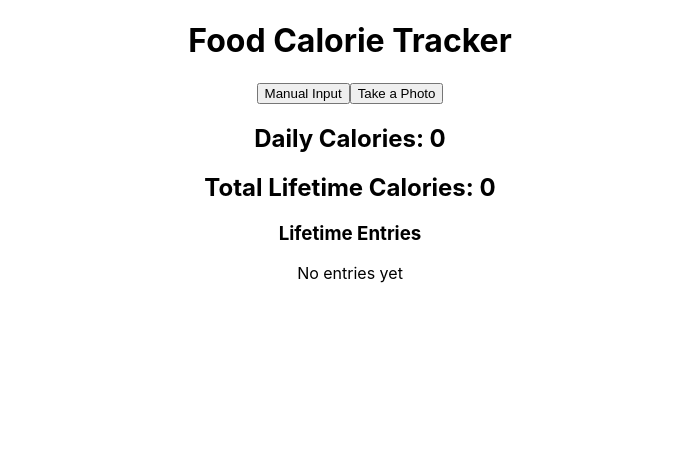
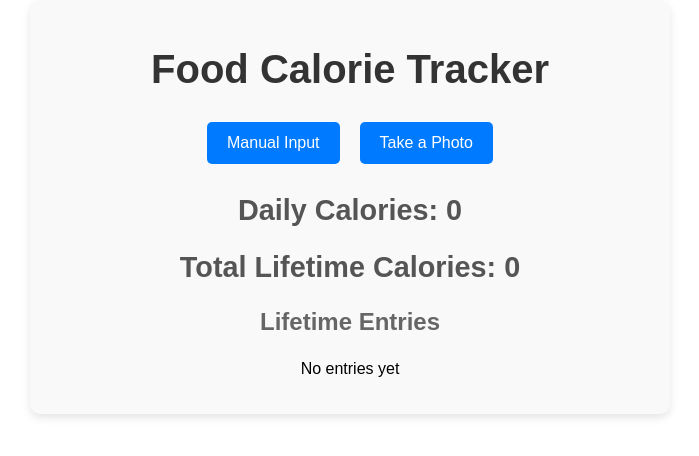
Before and after one commit to 2024acheong/girlshoohack, a React (Create React App) app in the folder frontend/: page / in a window 1280 px wide. Shown: the top 456 px of the page, without its empty margins (290-989 px from the left). Built offline with nearby package versions, Linux system fonts and the light colour scheme.

Commit message:
Update App.css
1st copy

```diff
--- a/frontend/src/App.css
+++ b/frontend/src/App.css
@@ -1,38 +1,100 @@
+/* App Styling */
 .App {
   text-align: center;
+  margin: 0 auto;
+  max-width: 600px;
+  padding: 20px;
+  font-family: 'Arial', sans-serif;
+  background-color: #f9f9f9;
+  border-radius: 10px;
+  box-shadow: 0 4px 8px rgba(0, 0, 0, 0.1);
 }
 
-.App-logo {
-  height: 40vmin;
-  pointer-events: none;
+h1 {
+  font-size: 2.5rem;
+  color: #333;
+  margin-bottom: 20px;
 }
 
-@media (prefers-reduced-motion: no-preference) {
-  .App-logo {
-    animation: App-logo-spin infinite 20s linear;
-  }
+h2 {
+  font-size: 1.8rem;
+  margin-top: 20px;
+  color: #555;
 }
 
-.App-header {
-  background-color: #282c34;
-  min-height: 100vh;
-  display: flex;
-  flex-direction: column;
-  align-items: center;
-  justify-content: center;
-  font-size: calc(10px + 2vmin);
-  color: white;
+h3 {
+  font-size: 1.5rem;
+  margin-top: 15px;
+  color: #666;
 }
 
-.App-link {
-  color: #61dafb;
+.input-methods {
+  margin-bottom: 20px;
 }
 
-@keyframes App-logo-spin {
-  from {
-    transform: rotate(0deg);
-  }
-  to {
-    transform: rotate(360deg);
-  }
+button {
+  margin: 10px;
+  padding: 12px 20px;
+  font-size: 1rem;
+  cursor: pointer;
+  border-radius: 5px;
+  border: none;
+  color: white;
+  background-color: #007bff;
+  transition: background-color 0.3s ease;
 }
+
+button:hover {
+  background-color: #0056b3;
+}
+
+button.add-btn {
+  background-color: #28a745;
+}
+
+button.add-btn:hover {
+  background-color: #218838;
+}
+
+button.finish-btn {
+  background-color: #ff8800;
+}
+
+button.finish-btn:hover {
+  background-color: #ff6600;
+}
+
+/* Manual input form styling */
+.manual-input {
+  margin-top: 20px;
+  padding: 20px;
+  background-color: #fff;
+  border-radius: 10px;
+  box-shadow: 0 4px 8px rgba(0, 0, 0, 0.1);
+}
+
+label {
+  display: block;
+  margin-bottom: 10px;
+}
+
+input {
+  padding: 10px;
+  font-size: 1rem;
+  width: 100%;
+  margin-bottom: 20px;
+}
+
+.camera-section video {
+  width: 100%;
+  height: auto;
+}
+
+ul {
+  list-style-type: none;
+  padding: 0;
+}
+
+li {
+  margin-bottom: 10px;
+}
```
